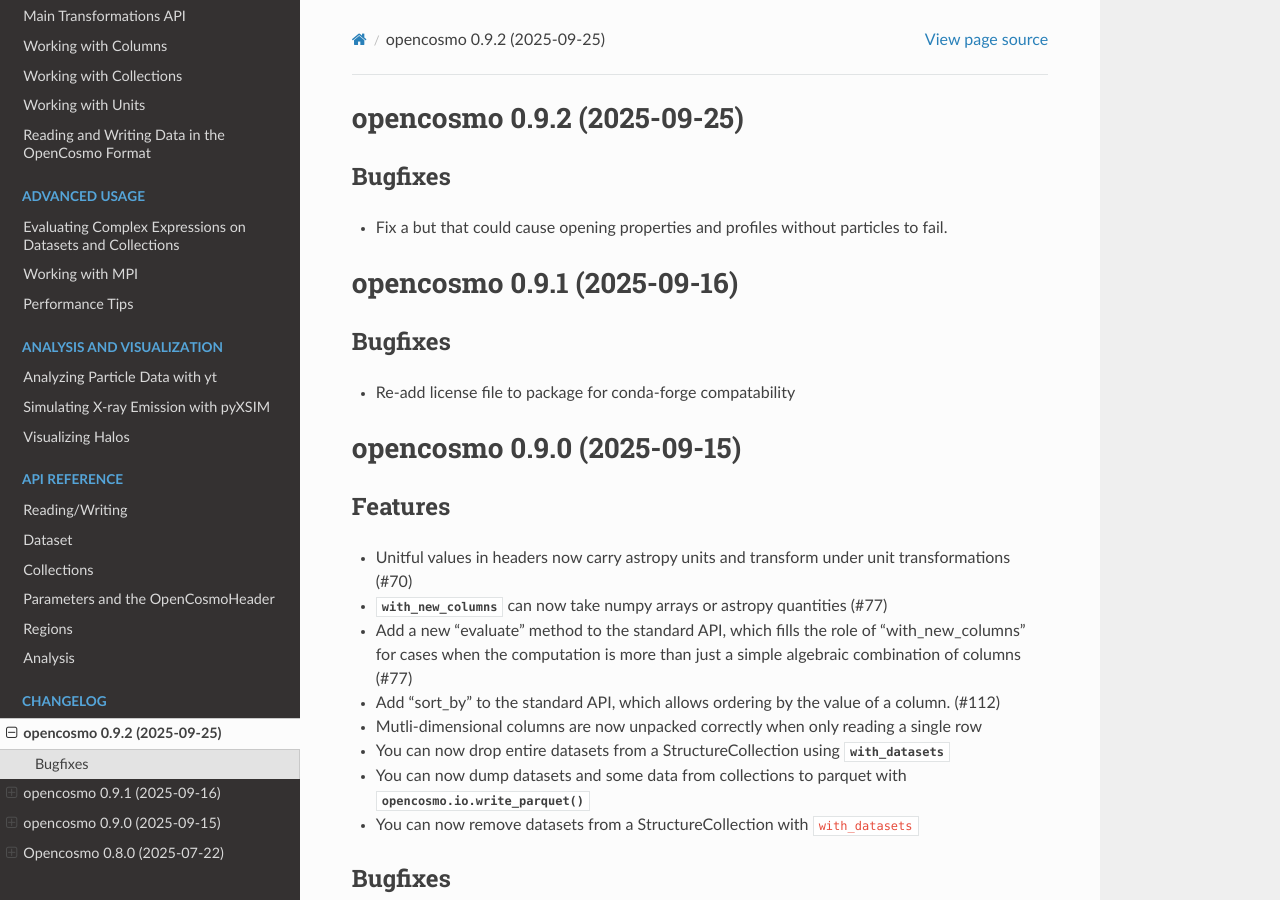
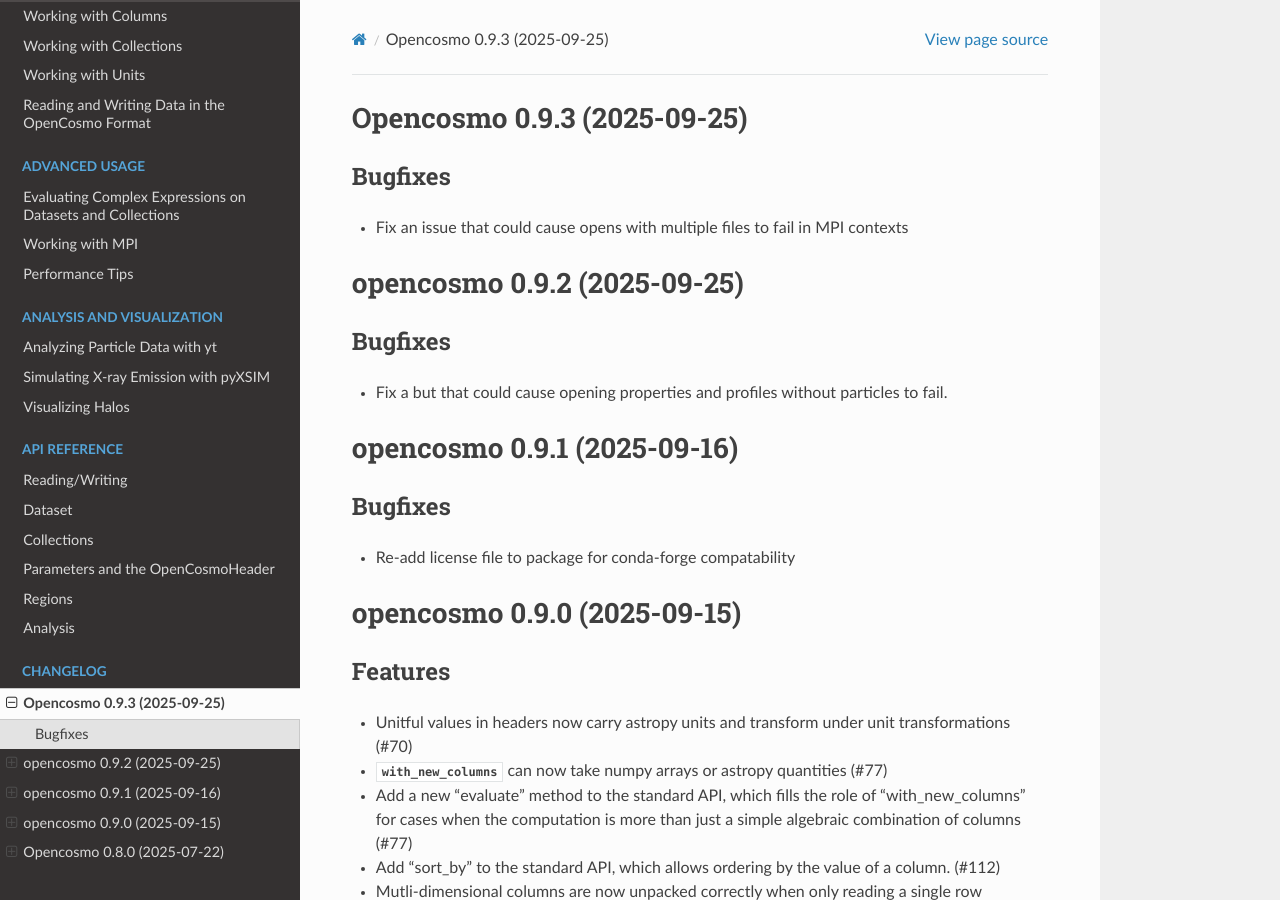
Before and after one commit to ArgonneCPAC/OpenCosmo, a Sphinx documentation site: the page built from docs/source/changelog.rst, in a window 1280 px wide and 900 px high. Built offline with Sphinx 7.4.7 and the Read the Docs theme 3.1.0, drawn with Linux system fonts in a browser that asks for light colours.

Commit message:
Render changelog

```diff
--- a/changes/+aca1a3a3.bugfix.rst
+++ /dev/null
@@ -1 +0,0 @@
-Fix an issue that could cause opens with multiple files to fail in MPI contexts
--- a/docs/source/changelog.rst
+++ b/docs/source/changelog.rst
@@ -1,3 +1,12 @@
+Opencosmo 0.9.3 (2025-09-25)
+============================
+
+Bugfixes
+--------
+
+- Fix an issue that could cause opens with multiple files to fail in MPI contexts
+
+
 opencosmo 0.9.2 (2025-09-25)
 ============================
 
```
